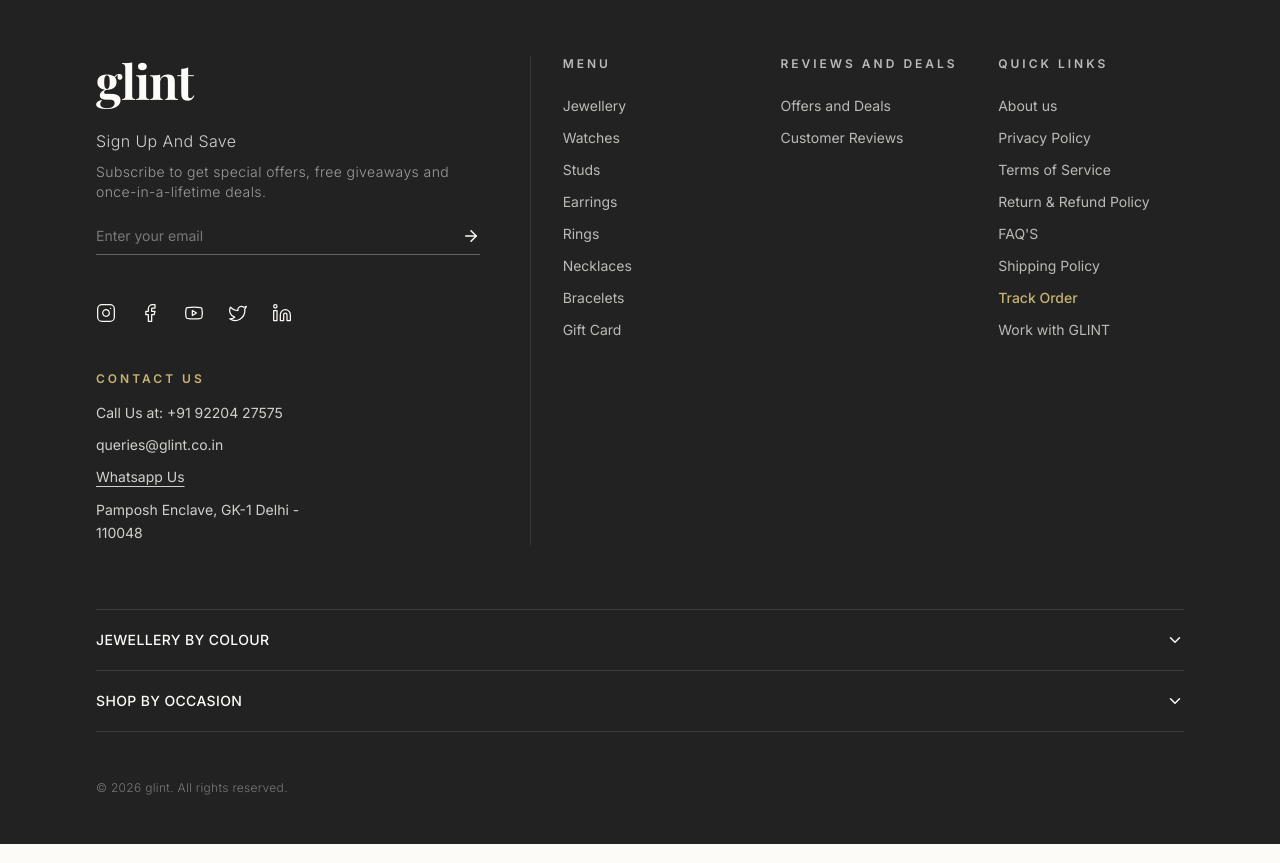
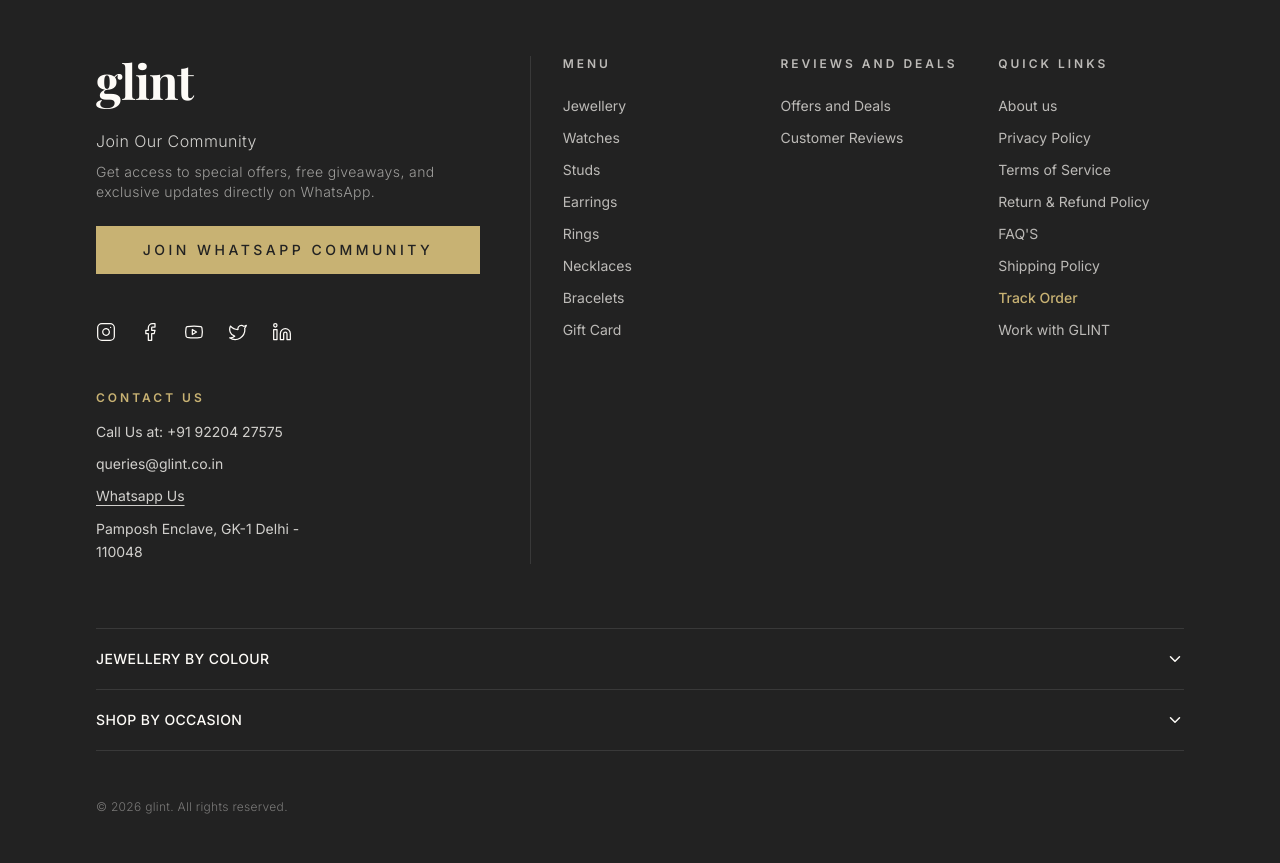
Before and after one commit to yashveerbissaengr-gif/Rangbarareilly, a Next.js app: page / in a window 1280 px wide. Shown: the part 6480-7343 px from the top of the page. Built offline with nearby package versions, Linux system fonts and the light colour scheme; a web font is replaced by a local one.

Commit message:
Replace newsletter with WhatsApp Community button

```diff
--- a/components/blocks/Footer.tsx
+++ b/components/blocks/Footer.tsx
@@ -38,30 +38,24 @@
                 glint
               </span>
               <Text className="text-glint-ivory/80 max-w-sm mb-6">
-                Sign Up And Save
+                Join Our Community
                 <br/>
-                <span className="text-sm opacity-70 mt-2 block">Subscribe to get special offers, free giveaways and once-in-a-lifetime deals.</span>
+                <span className="text-sm opacity-70 mt-2 block">Get access to special offers, free giveaways, and exclusive updates directly on WhatsApp.</span>
               </Text>
 
-              <form onSubmit={handleSubscribe} className="relative w-full max-w-sm">
-                <div className="relative border-b border-glint-ivory/30 pb-2 flex items-center">
-                  <input
-                    type="email"
-                    placeholder="Enter your email"
-                    value={email}
-                    onChange={(e) => setEmail(e.target.value)}
-                    required
-                    className="w-full bg-transparent border-none text-glint-ivory placeholder:text-glint-ivory/40 focus:ring-0 focus:outline-none p-0 text-sm"
-                  />
-                  <button
-                    type="submit"
-                    className={cn("transition-colors ml-2", textClass, hoverClass)}
-                    aria-label="Subscribe"
-                  >
-                    <ArrowRight size={18} />
-                  </button>
-                </div>
-              </form>
+              <div className="w-full max-w-sm">
+                <a
+                  href="https://wa.me/919220427575"
+                  target="_blank"
+                  rel="noopener noreferrer"
+                  className={cn(
+                    "inline-flex items-center justify-center gap-2 w-full py-3.5 px-6 font-medium text-sm tracking-widest uppercase transition-all duration-300",
+                    isLoud ? "bg-[#C9A227] text-glint-charcoal hover:bg-glint-ivory" : "bg-glint-gold text-glint-charcoal hover:bg-glint-ivory"
+                  )}
+                >
+                  Join WhatsApp Community
+                </a>
+              </div>
             </div>
 
             {/* Social Icons */}
```
